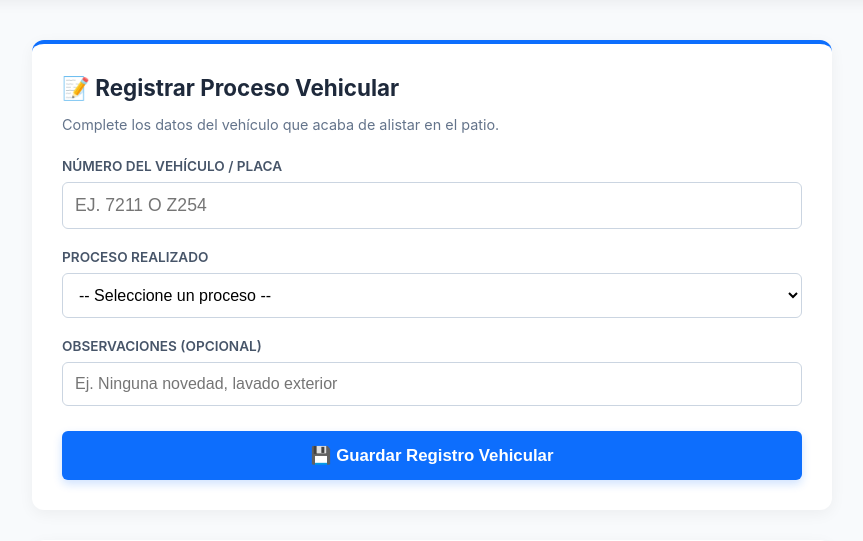
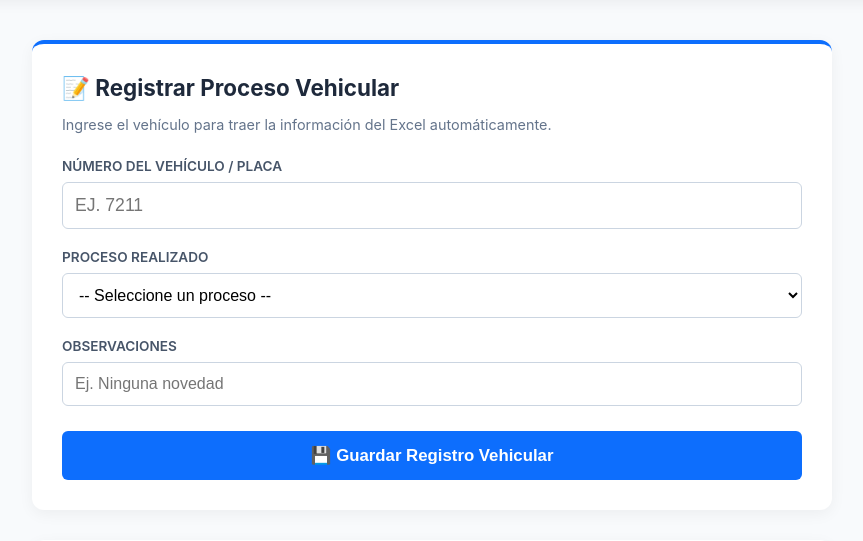
Before and after one commit to julio197212/alistamiento, a Flask app: template templates/operador.html in a window 1280 px wide. Shown: the part 54-595 px from the top of the page, without its empty margins (208-1071 px from the left). Run offline with Flask 3, Linux system fonts and the light colour scheme; the template is opened without the code that fills it, so the values that code supplies are empty; some libraries are stand-ins or nearby versions.

Commit message:
Update vehicle registration form and add Excel integration

```diff
--- a/templates/operador.html
+++ b/templates/operador.html
@@ -2,16 +2,23 @@
 {% block content %}
 <div style="max-width: 800px; margin: 0 auto; padding: 10px;">
 
-    <!-- Tarjeta del Formulario Principal -->
     <div style="background: white; border-radius: 12px; box-shadow: 0 4px 15px rgba(0,0,0,0.05); padding: 30px; margin-bottom: 30px; border-top: 4px solid #0d6efd;">
         <h3 style="margin-top:0; margin-bottom: 5px; color: #1e293b; font-size: 1.4rem;">📝 Registrar Proceso Vehicular</h3>
-        <p style="color: #64748b; font-size: 0.9rem; margin-bottom: 25px;">Complete los datos del vehículo que acaba de alistar en el patio.</p>
+        <p style="color: #64748b; font-size: 0.9rem; margin-bottom: 25px;">Ingrese el vehículo para traer la información del Excel automáticamente.</p>
 
         <form method="POST" action="/operador">
             <div style="margin-bottom: 20px;">
                 <label style="display:block; font-weight: 600; font-size: 0.85rem; color: #475569; margin-bottom: 8px; text-transform: uppercase;">Número del Vehículo / Placa</label>
-                <input type="text" name="vehiculo" required placeholder="Ej. 7211 o Z254"
+                <input type="text" id="input_vehiculo" name="vehiculo" required placeholder="Ej. 7211" oninput="consultarExcel(this.value)"
                        style="width:100%; padding: 12px; border: 1.5px solid #cbd5e1; border-radius: 6px; font-size: 1.1rem; text-transform: uppercase; box-sizing: border-box;">
+            </div>
+
+            <!-- Bloque de Información Externa del Excel (Aparece dinámicamente) -->
+            <div id="info_excel" style="display: none; background-color: #f8fafc; border: 1.5px dashed #0d6efd; padding: 15px; border-radius: 8px; margin-bottom: 20px; grid-template-columns: repeat(auto-fit, minmax(130px, 1fr)); gap: 10px;">
+                <div><span style="font-size:0.75rem; font-weight:bold; color:#64748b; text-transform:uppercase;">Ruta</span><div id="txt_ruta" style="font-size:1.1rem; font-weight:bold; color:#1e3a8a;">-</div></div>
+                <div><span style="font-size:0.75rem; font-weight:bold; color:#64748b; text-transform:uppercase;">Tabla</span><div id="txt_tabla" style="font-size:1.1rem; font-weight:bold; color:#1e3a8a;">-</div></div>
+                <div><span style="font-size:0.75rem; font-weight:bold; color:#64748b; text-transform:uppercase;">Hora</span><div id="txt_hora" style="font-size:1.1rem; font-weight:bold; color:#1e3a8a;">-</div></div>
+                <div><span style="font-size:0.75rem; font-weight:bold; color:#64748b; text-transform:uppercase;">Novedad</span><div id="txt_novedad" style="font-size:1.1rem; font-weight:bold; color:#ef4444;">-</div></div>
             </div>
 
             <div style="margin-bottom: 20px;">
@@ -25,18 +32,18 @@
             </div>
 
             <div style="margin-bottom: 25px;">
-                <label style="display:block; font-weight: 600; font-size: 0.85rem; color: #475569; margin-bottom: 8px; text-transform: uppercase;">Observaciones (Opcional)</label>
-                <input type="text" name="observacion" placeholder="Ej. Ninguna novedad, lavado exterior"
+                <label style="display:block; font-weight: 600; font-size: 0.85rem; color: #475569; margin-bottom: 8px; text-transform: uppercase;">Observaciones</label>
+                <input type="text" name="observacion" placeholder="Ej. Ninguna novedad"
                        style="width:100%; padding: 12px; border: 1.5px solid #cbd5e1; border-radius: 6px; font-size: 1rem; box-sizing: border-box;">
             </div>
 
-            <button type="submit" style="width:100%; padding: 14px; background-color: #0d6efd; color: white; border: none; border-radius: 6px; font-size: 1.05rem; font-weight: bold; cursor: pointer; box-shadow: 0 4px 10px rgba(13,110,253,0.2);">
+            <button type="submit" style="width:100%; padding: 14px; background-color: #0d6efd; color: white; border: none; border-radius: 6px; font-size: 1.05rem; font-weight: bold; cursor: pointer;">
                 💾 Guardar Registro Vehicular
             </button>
         </form>
     </div>
 
-    <!-- Tabla de Historial Reciente -->
+    <!-- Tabla Historial -->
     <div style="background: white; border-radius: 12px; box-shadow: 0 4px 15px rgba(0,0,0,0.05); padding: 25px; overflow-x: auto;">
         <h4 style="margin-top:0; margin-bottom: 15px; color: #1e293b;">🕒 Sus Últimos 50 Registros</h4>
         <table style="width:100%; border-collapse: collapse; text-align: left; font-size: 0.95rem;">
@@ -61,4 +68,29 @@
         </table>
     </div>
 </div>
+
+<!-- Lógica del buscador en tiempo real sin recargar la página -->
+<script>
+function consultarExcel(valor) {
+    const contenedor = document.getElementById("info_excel");
+    if (!valor || valor.trim() === "") {
+        contenedor.style.display = "none";
+        return;
+    }
+    fetch("/buscar_vehiculo/" + encodeCal(valor))
+        .then(response => response.json())
+        .then(data => {
+            if (data.encontrado) {
+                document.getElementById("txt_ruta").innerText = data.ruta;
+                document.getElementById("txt_tabla").innerText = data.tabla;
+                document.getElementById("txt_hora").innerText = data.hora;
+                document.getElementById("txt_novedad").innerText = data.novedad;
+                contenedor.style.display = "grid";
+            } else {
+                contenedor.style.display = "none";
+            }
+        }).catch(() => { contenedor.style.display = "none"; });
+}
+function encodeCal(str) { return encodeURIComponent(str); }
+</script>
 {% endblock %}
```
